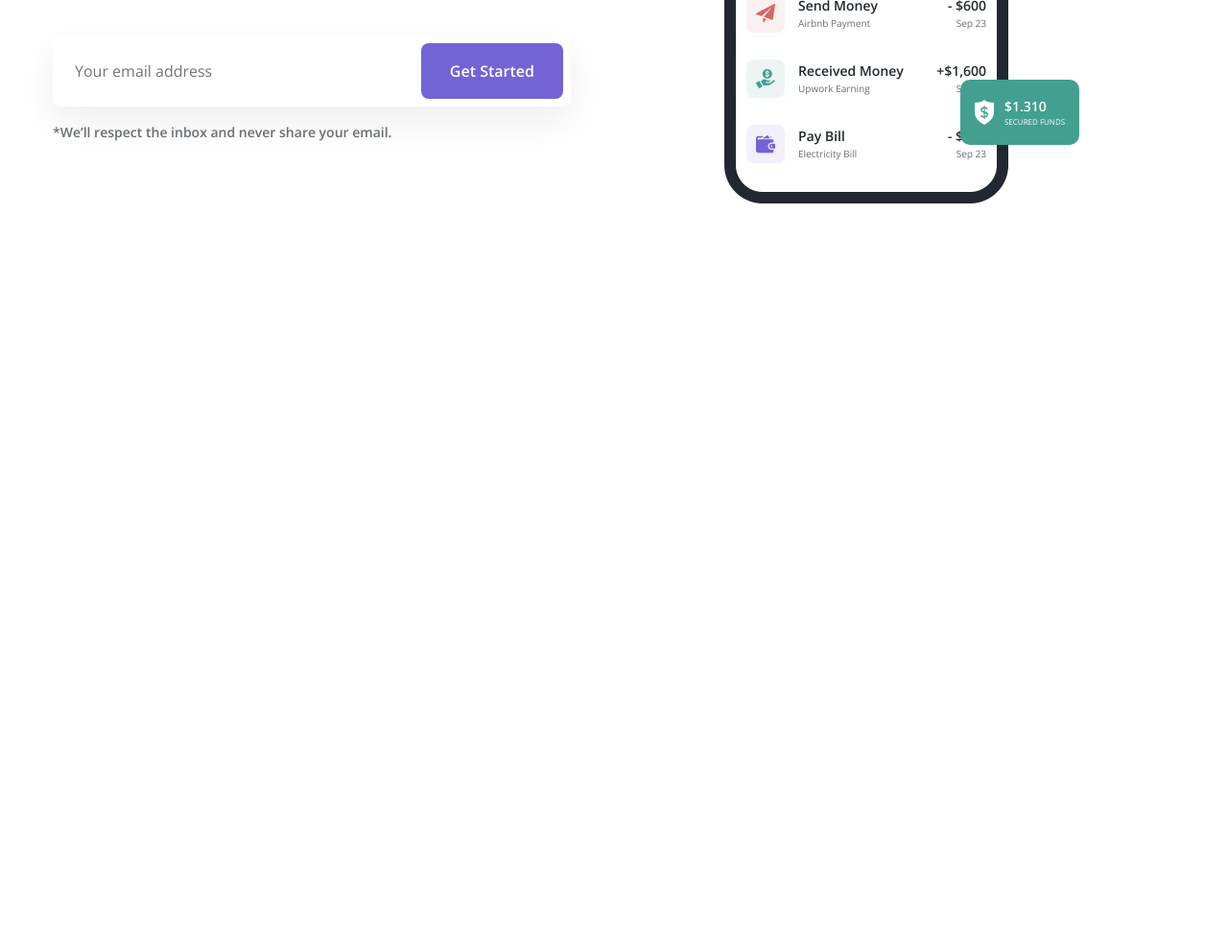
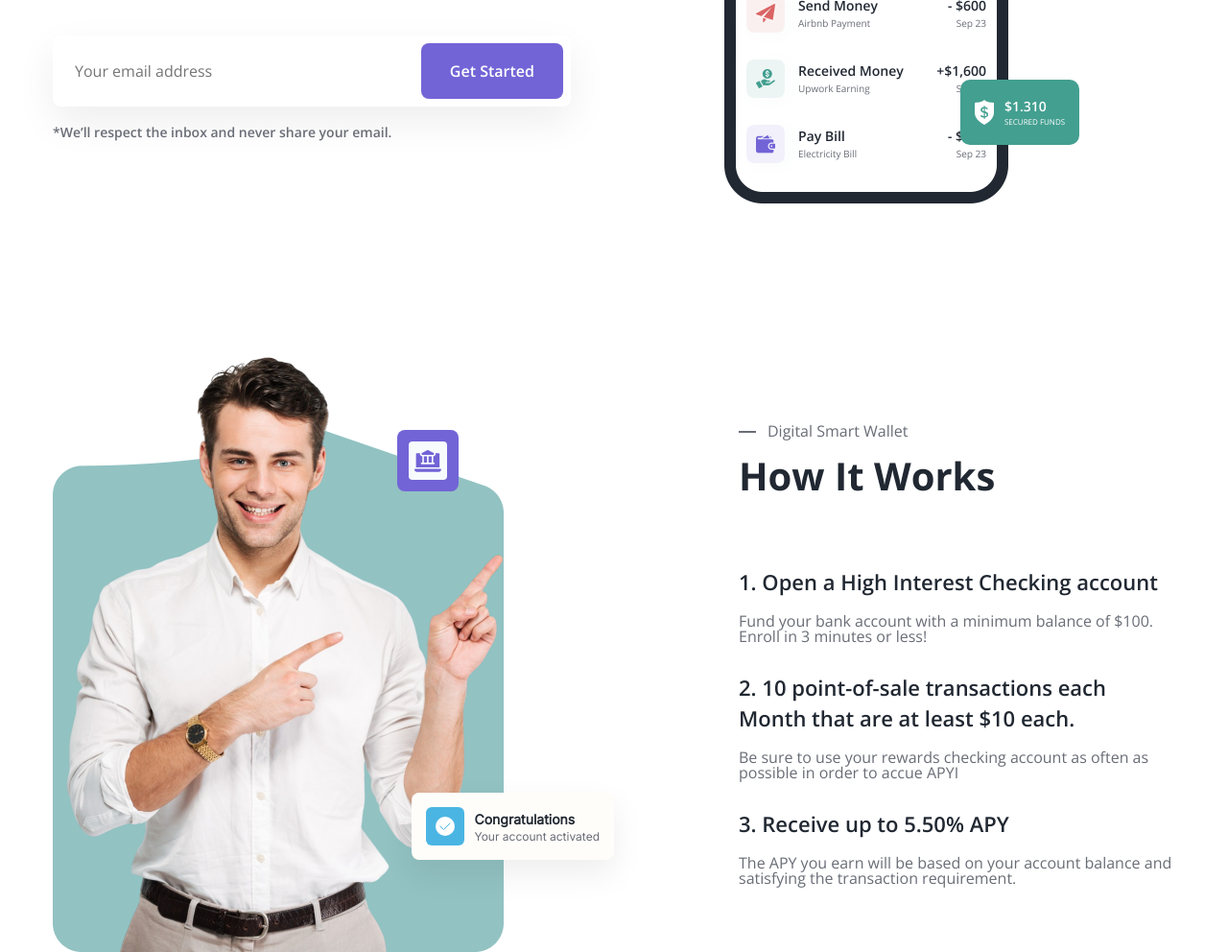
Before and after one commit to plnkhanh1609/htmlcss-project-05, a plain HTML site: page index.html in a window 1280 px wide. Shown: the part 520-1512 px from the top of the page at 96% size. Before the commit the page ends 800 px from the top, so only its background shows below. Drawn offline with nearby package versions, Linux system fonts and the light colour scheme.

Commit message:
how it work

```diff
--- a/assets/css/style.css
+++ b/assets/css/style.css
@@ -1,4 +1,4 @@
-@import url("https://fonts.googleapis.com/css2?family=Open+Sans:wght@400;500;600;700&display=swap");
+@import url("https://fonts.googleapis.com/css2?family=Inter&family=Open+Sans:wght@400;500;600;700&display=swap");
 
 * {
     box-sizing: border-box;
@@ -99,7 +99,6 @@ select {
 .center-y {
     align-items: center;
 }
-
 /* HEADER */
 .header__inner {
     padding-top: 42px;
@@ -255,3 +254,77 @@ select {
     font-weight: 600;
     margin-bottom: 5px;
 }
+
+/* HOW IT WORK */
+.work {
+    margin-top: 160px;
+}
+.work__inner {
+    grid-template-columns: 1fr 1fr;
+}
+.work__media {
+    position: relative;
+}
+.work-img__wrap {
+    position: relative;
+    width: 470px;
+    height: 620px;
+}
+.work__card {
+    position: absolute;
+    width: 64px;
+    top: 76px;
+    right: 162px;
+}
+.work_noti {
+    position: absolute;
+    right: 0;
+    bottom: 96px;
+    padding: 15px;
+    border-radius: 8px;
+    column-gap: 10px;
+    background: #fffdfa;
+    box-shadow: 0px 14px 34px 0px rgba(0, 0, 0, 0.07);
+}
+.work_noti strong {
+    color: var(--secondary-color);
+    font-family: Inter;
+    font-size: 1.4rem;
+    font-weight: 600;
+}
+.work_noti p {
+    font-family: Inter;
+    font-size: 1.2rem;
+    margin-top: 5px;
+}
+.work__background {
+    display: block;
+    position: absolute;
+    bottom: 0;
+}
+.work__img {
+    position: absolute;
+    display: block;
+    left: 7px;
+    bottom: 0;
+    width: 100%;
+    height: 100%;
+    object-fit: contain;
+}
+.work__content {
+    padding-left: 130px;
+}
+.work-guide {
+    margin-top: 70px;
+    row-gap: 30px;
+}
+.work-guide__step {
+    color: var(--secondary-color);
+    font-size: 2.2rem;
+    font-weight: 600;
+    line-height: 1.45; /* 145.455% */
+}
+
+.work-guide__desc {
+    margin-top: 16px;
+}
--- a/index.html
+++ b/index.html
@@ -205,5 +205,95 @@
                 </div>
             </div>
         </section>
+
+        <!-- HOW IT WORK -->
+        <section class="work">
+            <div class="container">
+                <div class="work__inner d-grid center-y">
+                    <div class="work__media">
+                        <figure class="work-img__wrap">
+                            <img
+                                class="work__background"
+                                src="./assets/imgs/bg_work.png"
+                                alt=""
+                            />
+                            <img
+                                class="work__img"
+                                src="./assets/imgs/work_01.png"
+                                alt=""
+                            />
+                        </figure>
+                        <img
+                            src="./assets/imgs/Card.svg"
+                            alt=""
+                            class="work__card"
+                        />
+                        <div class="work_noti d-flex center">
+                            <svg
+                                width="40"
+                                height="40"
+                                viewBox="0 0 40 40"
+                                fill="none"
+                                xmlns="http://www.w3.org/2000/svg"
+                            >
+                                <rect
+                                    width="40"
+                                    height="40"
+                                    rx="6"
+                                    fill="#4AB5E3"
+                                />
+                                <circle cx="20" cy="20" r="10" fill="white" />
+                                <path
+                                    d="M15 20L18.5 23.5L25 17"
+                                    stroke="#4AB5E3"
+                                    stroke-linecap="round"
+                                    stroke-linejoin="round"
+                                />
+                            </svg>
+                            <div>
+                                <strong>Congratulations</strong>
+                                <p>Your account activated</p>
+                            </div>
+                        </div>
+                    </div>
+                    <section class="work__content">
+                        <span class="section-label">Digital Smart Wallet</span>
+                        <h2 class="section-heading">How It Works</h2>
+                        <div class="work-guide d-grid">
+                            <div class="work-guide__row">
+                                <p class="work-guide__step">
+                                    1. Open a High Interest Checking account
+                                </p>
+                                <p class="work-guide__desc">
+                                    Fund your bank account with a minimum
+                                    balance of $100. Enroll in 3 minutes or
+                                    less!
+                                </p>
+                            </div>
+                            <div class="work-guide__row">
+                                <p class="work-guide__step">
+                                    2. 10 point-of-sale transactions each Month
+                                    that are at least $10 each.
+                                </p>
+                                <p class="work-guide__desc">
+                                    Be sure to use your rewards checking account
+                                    as often as possible in order to accue APYI
+                                </p>
+                            </div>
+                            <div class="work-guide__row">
+                                <p class="work-guide__step">
+                                    3. Receive up to 5.50% APY
+                                </p>
+                                <p class="work-guide__desc">
+                                    The APY you earn will be based on your
+                                    account balance and satisfying the
+                                    transaction requirement.
+                                </p>
+                            </div>
+                        </div>
+                    </section>
+                </div>
+            </div>
+        </section>
     </body>
 </html>
```
Also changed, not shown: assets/imgs/Card.svg (added), assets/imgs/bg_work.png (added), assets/imgs/work_01.png (added), 1 other file.
